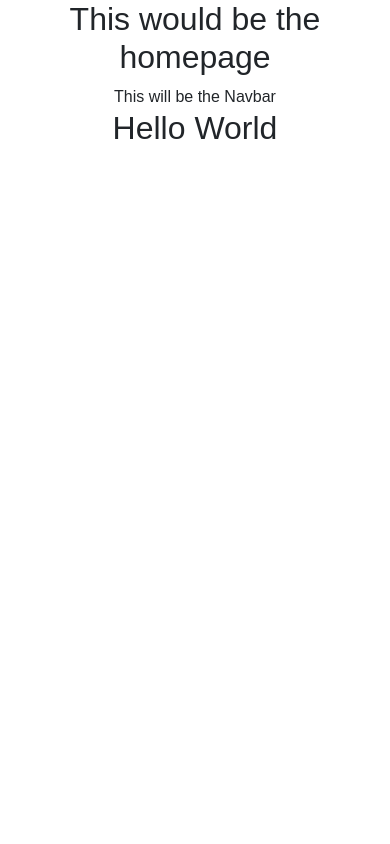
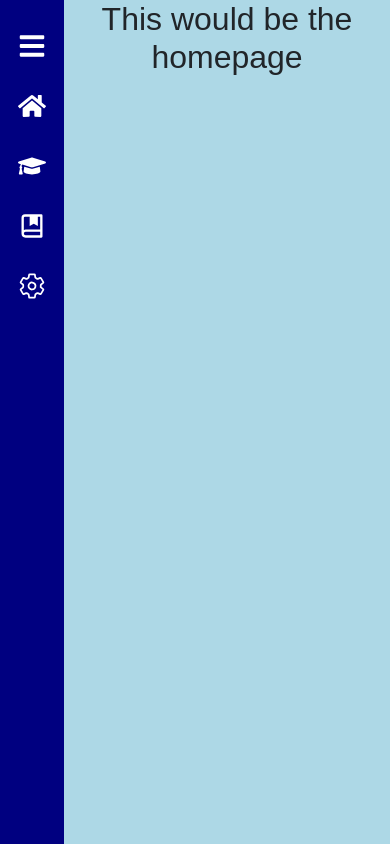
Before and after one commit to mattdillabough/cnatra-lms, a React (Create React App) app in the folder frontend/: page / in a window 390 px wide. Built offline with nearby package versions, Linux system fonts and the light colour scheme.

Commit message:
Re-orient navbar to be vertical & stuck to the right. Select icons for navigation. Add responsive class to different content sections. (#8)

```diff
--- a/frontend/src/App.css
+++ b/frontend/src/App.css
@@ -3,5 +3,32 @@
 }
 
 .App {
+  display: flex;
   text-align: center;
+  padding: 0;
+  background: lightblue;
 }
+
+.NavigationBar {
+  display: flex;
+  flex-direction: column;
+  width: 4em;
+  height: 100%;
+  min-height: 100vh;
+  position: sticky;
+  align-items: center;
+  padding: 1em;
+  background-color: navy;
+  color: whitesmoke;
+}
+
+.react-icons {
+  color: white;
+  width: 28px;
+  height: 28px;
+  margin: 1em;
+}
+
+.react-icons:hover {
+  color: teal;
+}
--- a/frontend/src/App.js
+++ b/frontend/src/App.js
@@ -4,10 +4,9 @@ import NavigationBar from "./Components/NavigationBar"
 
 function App() {
   return (
-    <div className="App">
+    <div className="App container-fluid">
+      <NavigationBar/>
       <Routes/>
-      <NavigationBar/>
-      <h2>Hello World</h2>
     </div>
   );
 }
--- a/frontend/src/Components/Academics.js
+++ b/frontend/src/Components/Academics.js
@@ -2,7 +2,7 @@ import React from "react"
 
 function Academics() {
   return(
-    <div>
+    <div className="container-fluid">
       <h2>This would be the Academics landing page</h2>
     </div>
   )
--- a/frontend/src/Components/Grades.js
+++ b/frontend/src/Components/Grades.js
@@ -2,7 +2,7 @@ import React from "react"
 
 function Grades() {
   return(
-    <div>
+    <div className="container-fluid">
       <h2>This is the landing page for Grades</h2>
     </div>
   )
--- a/frontend/src/Components/Home.js
+++ b/frontend/src/Components/Home.js
@@ -2,7 +2,7 @@ import React from "react"
 
 function Home() {
   return(
-    <div>
+    <div className="container-fluid">
       <h2>This would be the homepage</h2>
     </div>
   )
--- a/frontend/src/Components/NavigationBar.js
+++ b/frontend/src/Components/NavigationBar.js
@@ -1,11 +1,21 @@
 import React from "react"
+import {FaBars, FaHome, FaGraduationCap} from "react-icons/fa"
+import {RiBookMarkLine} from "react-icons/ri"
+import {IoSettingsOutline} from "react-icons/io5"
+import {IconContext} from "react-icons";
 
 function NavigationBar() {
   return (
     <>
-    <div>
-      This will be the Navbar
-    </div>
+    <IconContext.Provider value={{className: "react-icons"}}>
+      <div className="NavigationBar">
+        <FaBars title="Open menu"/>
+        <FaHome title="Home"/>
+        <FaGraduationCap title="Academics"/>
+        <RiBookMarkLine title="Gradebooks"/>
+        <IoSettingsOutline title="Settings"/>
+      </div>
+    </IconContext.Provider>
     </>
   );
 }
--- a/frontend/src/Components/Settings.js
+++ b/frontend/src/Components/Settings.js
@@ -2,7 +2,7 @@ import React from "react"
 
 function Settings() {
   return(
-    <div>
+    <div className="container-fluid">
       <h2>Settings would display here</h2>
     </div>
   )
```
